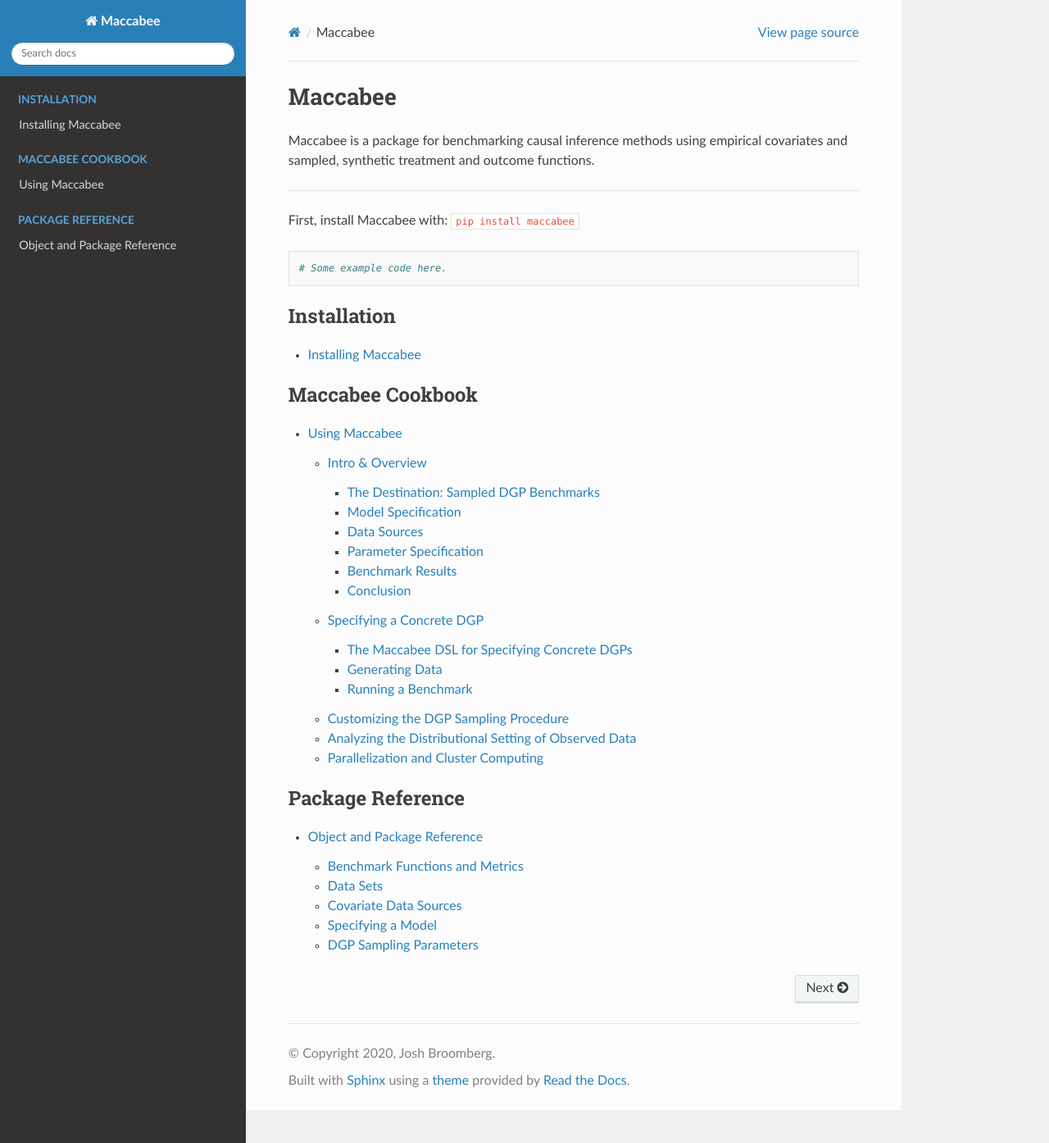
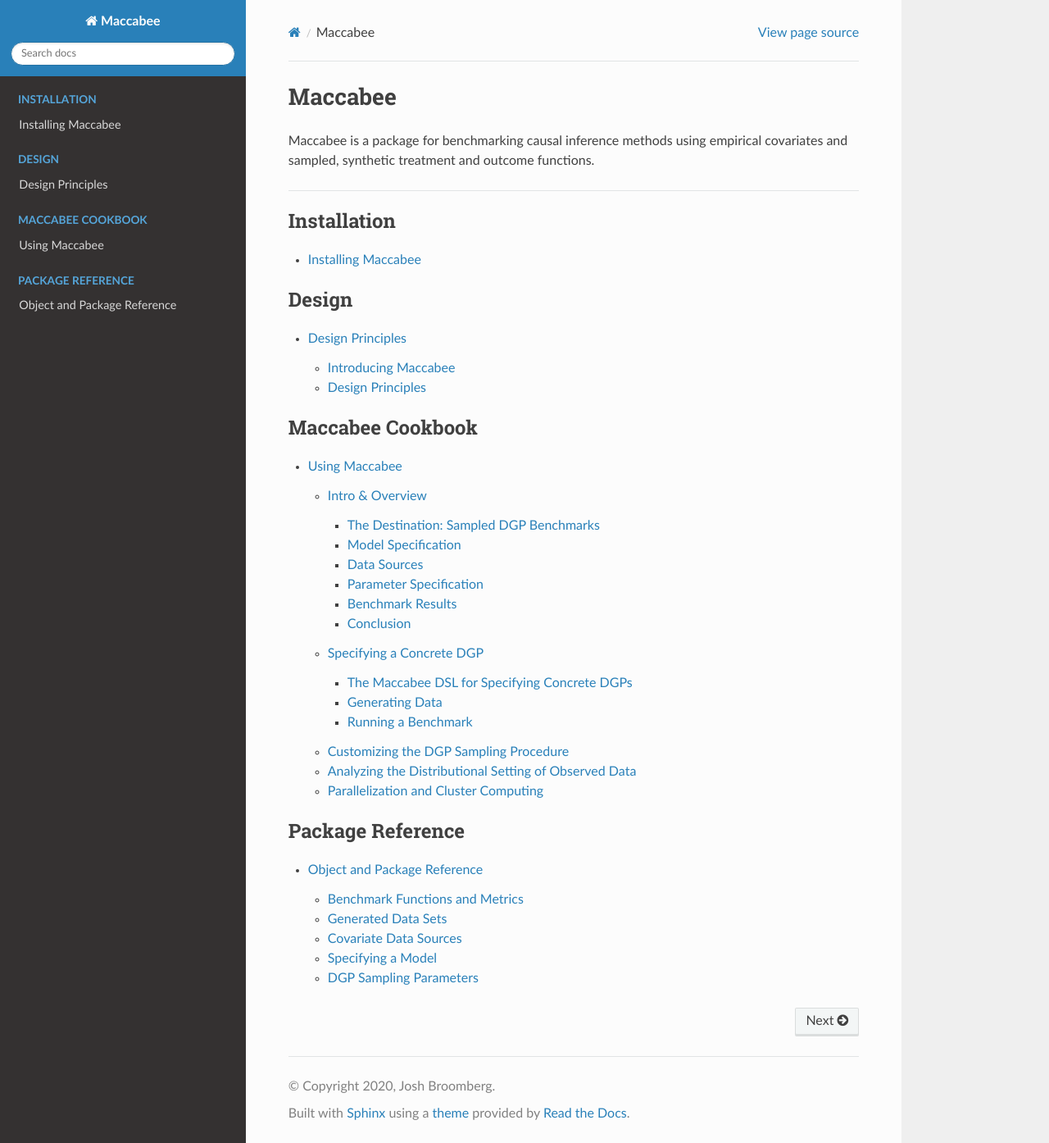
Before and after one commit to JoshBroomberg/Maccabee, a Sphinx documentation site: the page built from DataGeneration/Maccabee/docs/source/index.rst, in a window 1280 px wide and 1394 px high. Shown: the whole window at 82% size. Built offline with Sphinx 7.4.7 and the Read the Docs theme 2.0.0, drawn with Linux system fonts in a browser that asks for light colours.

Commit message:
design principles docs

```diff
--- a/DataGeneration/Maccabee/docs/source/index.rst
+++ b/DataGeneration/Maccabee/docs/source/index.rst
@@ -13,23 +13,23 @@ functions.
 
 -----------
 
-First, install Maccabee with: ``pip install maccabee``
+.. toctree::
+  :maxdepth: -1
+  :caption: Installation
 
-.. code-block:: python
-
-    # Some example code here.
+  installation.rst
 
 .. toctree::
-   :maxdepth: -1
-   :caption: Installation
+  :maxdepth: -1
+  :caption: Design
 
-   installation.rst
+  design.rst
 
 .. toctree::
-   :maxdepth: -1
-   :caption: Maccabee Cookbook
+  :maxdepth: -1
+  :caption: Maccabee Cookbook
 
-   usage.rst
+  usage.rst
 
 .. toctree::
   :maxdepth: -1
--- a/DataGeneration/Maccabee/docs/source/reference/data-sets.rst
+++ b/DataGeneration/Maccabee/docs/source/reference/data-sets.rst
@@ -1,4 +1,4 @@
-Data Sets
+Generated Data Sets
 ======================
 
-Pending section on custom data sources
+Pending section on DGP-generated data sets
```
Also changed, not shown: DataGeneration/Maccabee/docs/source/design.rst (added, +20 -0 lines).
